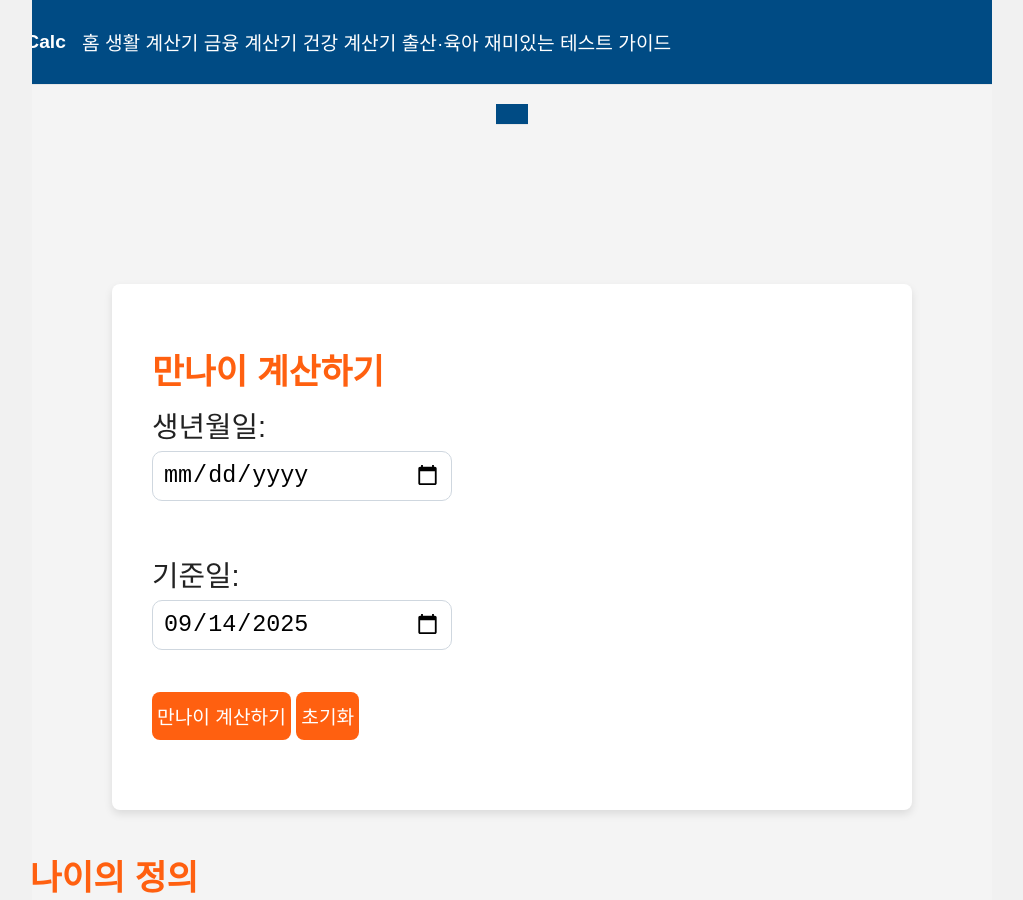
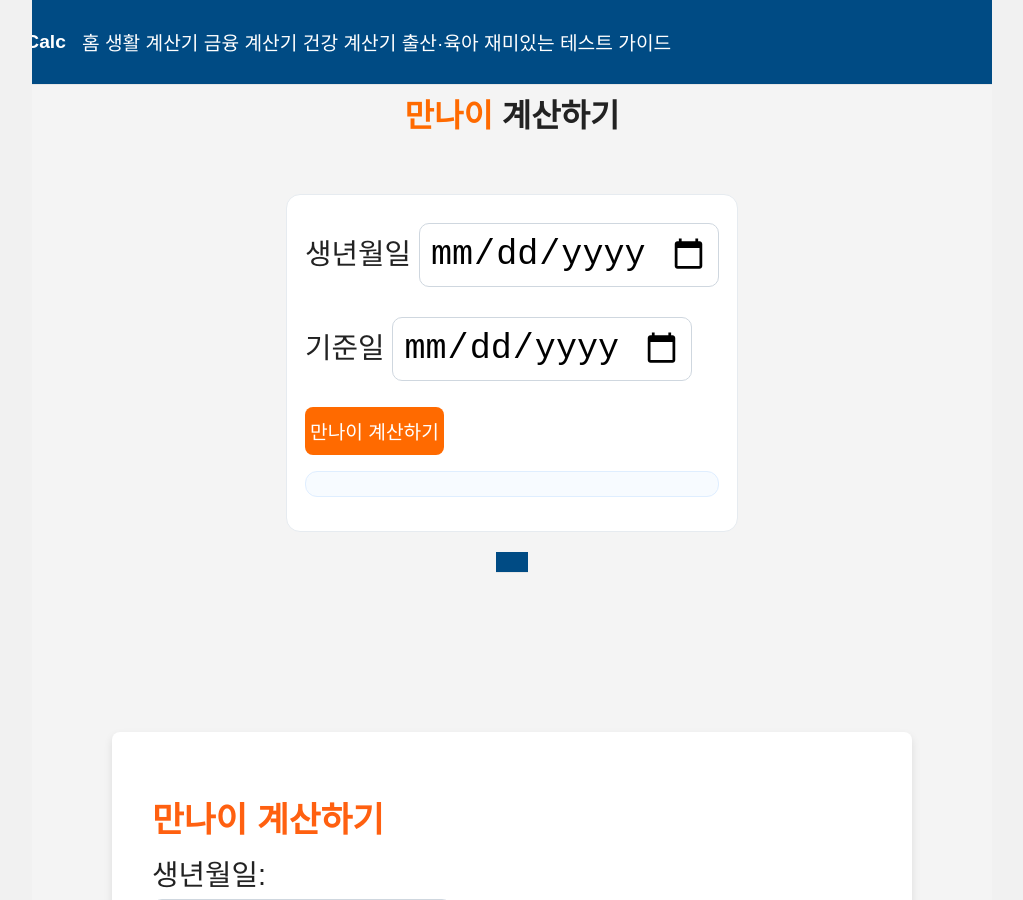
Before and after one commit to khai-lang/LifeCalc, a Jekyll site: the page built from index.html, in a window 1280 px wide and 900 px high. Shown: the whole window, without its empty margins (128-1151 px from the left). Built offline with Jekyll 4.4.1, drawn with Linux system fonts in a browser that asks for light colours.

Commit message:
Update index.html

```diff
--- a/index.html
+++ b/index.html
@@ -1,8 +1,41 @@
 ---
 layout: default
 title: 홈
-description: 생활 계산기 포털
+description: 생활에 필요한 계산기를 한 곳에서
 ---
+
+<h1><span class="accent">만나이</span> 계산하기</h1>
+
+<div class="ad-box">
+  <ins class="adsbygoogle" style="display:block"
+       data-ad-client="ca-pub-3758454239921831"
+       data-ad-slot="1398373115"
+       data-ad-format="auto"
+       data-full-width-responsive="true"></ins>
+  <script>(adsbygoogle = window.adsbygoogle || []).push({});</script>
+</div>
+
+<div class="card" style="max-width:720px;margin:0 auto;">
+  <!-- 기존 만나이 폼/JS 그대로 -->
+  <form id="age" onsubmit="event.preventDefault(); calcAge();">
+    <label>생년월일 <input type="date" id="dob" required></label>
+    <label>기준일 <input type="date" id="ref" required></label>
+    <button type="submit">만나이 계산하기</button>
+  </form>
+  <div id="age-out" class="note"></div>
+</div>
+
+<script>
+function calcAge(){
+  const d=new Date(dob.value), r=new Date(ref.value);
+  if(!dob.value||!ref.value) return;
+  let a=r.getFullYear()-d.getFullYear();
+  const m=r.getMonth()-d.getMonth();
+  if(m<0 || (m===0 && r.getDate()<d.getDate())) a--;
+  document.getElementById('age-out').innerText=`만 ${a}세`;
+}
+</script>
+
 
 <!DOCTYPE html>
 <html lang="ko">
```
